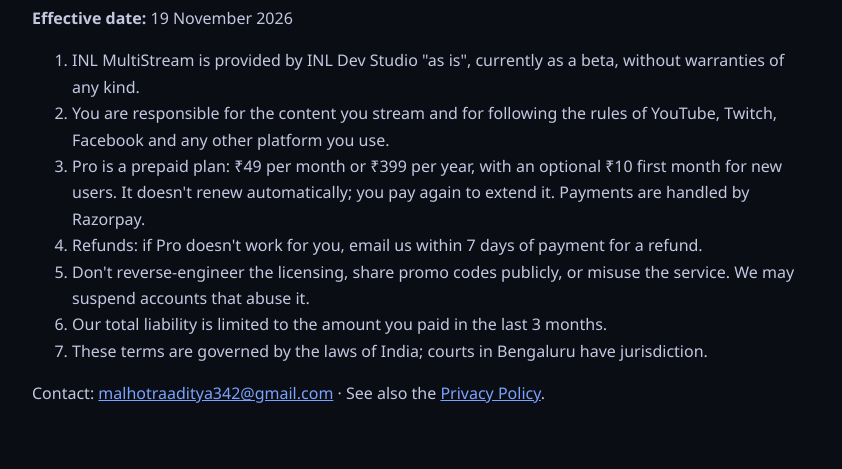
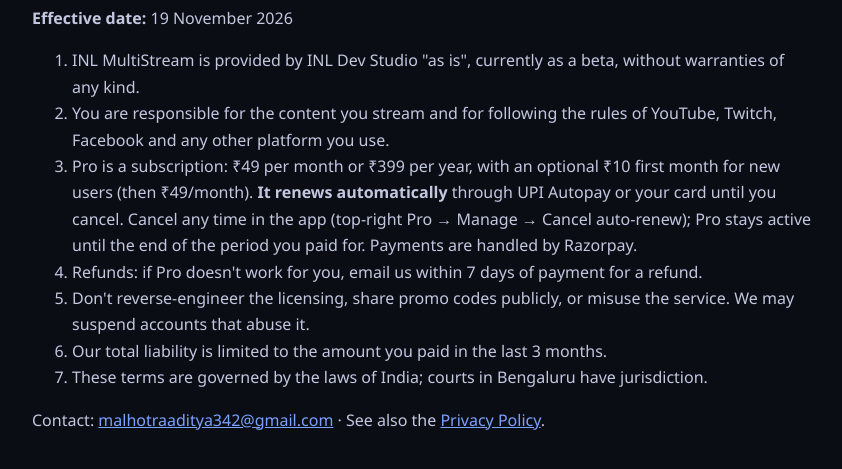
Before and after one commit to Aditya-setup/inl-multistream-releases, a plain HTML site: page terms.html in a window 1280 px wide. Shown: the part 173-642 px from the top of the page, without its empty margins (218-1060 px from the left). Drawn offline with Linux system fonts and the light colour scheme.

Commit message:
Auto-renew terms (terms.html)

```diff
--- a/terms.html
+++ b/terms.html
@@ -3,7 +3,7 @@
 <p><a href="index.html">← INL MultiStream</a></p><h1>Terms of Use</h1><p><b>Effective date:</b> 19 November 2026</p>
 <ol><li>INL MultiStream is provided by INL Dev Studio "as is", currently as a beta, without warranties of any kind.</li>
 <li>You are responsible for the content you stream and for following the rules of YouTube, Twitch, Facebook and any other platform you use.</li>
-<li>Pro is a prepaid plan: ₹49 per month or ₹399 per year, with an optional ₹10 first month for new users. It doesn't renew automatically; you pay again to extend it. Payments are handled by Razorpay.</li>
+<li>Pro is a subscription: ₹49 per month or ₹399 per year, with an optional ₹10 first month for new users (then ₹49/month). <b>It renews automatically</b> through UPI Autopay or your card until you cancel. Cancel any time in the app (top-right Pro → Manage → Cancel auto-renew); Pro stays active until the end of the period you paid for. Payments are handled by Razorpay.</li>
 <li>Refunds: if Pro doesn't work for you, email us within 7 days of payment for a refund.</li>
 <li>Don't reverse-engineer the licensing, share promo codes publicly, or misuse the service. We may suspend accounts that abuse it.</li>
 <li>Our total liability is limited to the amount you paid in the last 3 months.</li>
```
